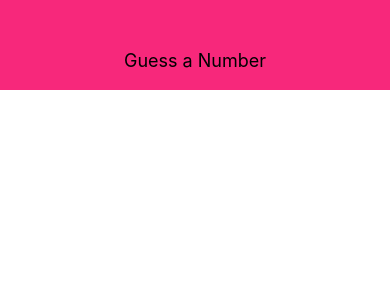
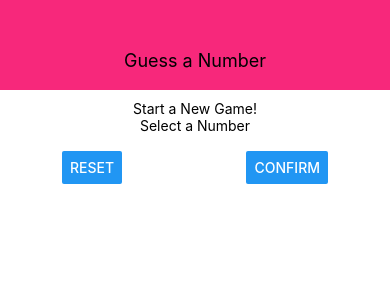
Before and after one commit to SaiChandra2896/Guess-the-Number, a React Native app: screen / in a window 390 px wide. Shown: the top 300 px of the page. Built offline with nearby package versions, Linux system fonts and the light colour scheme.

Commit message:
add start game screen and add game container

```diff
--- a/App.js
+++ b/App.js
@@ -2,11 +2,13 @@
 import { StyleSheet, View } from 'react-native';
 
 import Header from './components/Header';
+import StartGameScreen from './Screens/StartGameScreen';
 
 export default function App() {
   return (
     <View style={styles.screen}>
       <Header title='Guess a Number' />
+      <StartGameScreen />
     </View>
   );
 }
--- /dev/null
+++ b/Screens/StartGameScreen.js
@@ -0,0 +1,43 @@
+import React from 'react';
+import { View, StyleSheet, Text, TextInput, Button } from 'react-native';
+
+const StartGameScreen = props => {
+  return (
+    <View style={styles.screen}>
+      <Text>Start a New Game!</Text>
+      <View style={styles.imputContainer}>
+        <Text>Select a Number</Text>
+        <TextInput />
+        <View style={styles.buttonContainer}>
+          <Button title='Reset' />
+          <Button title='Confirm' />
+        </View>
+      </View>
+    </View>
+  );
+};
+
+const styles = StyleSheet.create({
+  screen: {
+    flex: 1,
+    padding: 10,
+    alignItems: 'center'
+  },
+  title: {
+    fontSize: 20,
+    marginVertical: 10
+  },
+  imputContainer: {
+    width: 300,
+    maxWidth: '80%',
+    alignItems: 'center'
+  },
+  buttonContainer: {
+    flexDirection: 'row',
+    width: '100%',
+    justifyContent: 'space-between',
+    paddingHorizontal: 15
+  }
+});
+
+export default StartGameScreen;
```
